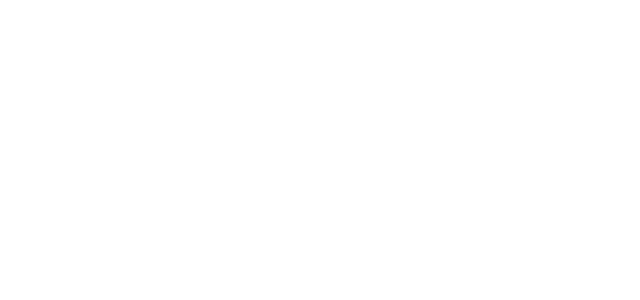
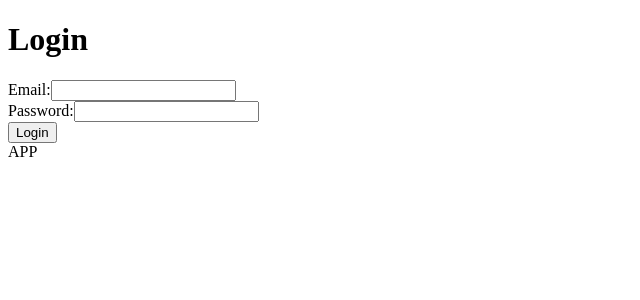
Before and after one commit to QuinttAdam/shoe_frontend, a Vue app: page / in a window 1280 px wide. Shown: the top 300 px of the page, without its empty margins (0-640 px from the left). Built offline with nearby package versions, Linux system fonts and the light colour scheme.

Commit message:
feat: Add login functionality to App.vue

```diff
--- a/src/App.vue
+++ b/src/App.vue
@@ -1,9 +1,13 @@
 <script setup>
+import { ref, onMounted } from 'vue'
+import Login from './components/login.vue';
+
 
 </script>
 
 <template>
-
+  <Login />
+  APP
 </template>
 
 <style scoped>
--- /dev/null
+++ b/src/components/login.vue
@@ -0,0 +1,69 @@
+<!-- Login.vue -->
+
+<script setup>
+import { ref } from 'vue';
+
+const email = ref('');
+const password = ref('');
+const error = ref(null);
+
+const login = async () => {
+  // Replace 'YOUR_API_ENDPOINT' with your actual API endpoint
+  const apiEndpoint = 'http://localhost:3000/api/v1/users/login';
+
+  try {
+    // Make a request to your API to check the credentials
+    const response = await fetch(apiEndpoint, {
+      method: 'POST',
+      headers: {
+        'Content-Type': 'application/json',
+      },
+      body: JSON.stringify({ email: email.value, password: password.value }),
+
+    });
+    console.log(email.value, password.value);
+    // Assuming the API returns a JSON object with a 'success' property
+    const result = await response.json();
+    console.log(result);
+
+    if (result.status==='success') {
+      // Handle successful login, e.g., show a success message or redirect to another screen
+      console.log('Login successful!');
+    } else {
+      // Handle authentication error
+      console.log(result.message);
+      error.value = 'Invalid email or password';
+    }
+  } catch (e) {
+    console.error('Error during login:', e);
+    // Handle other errors
+    error.value = 'An error occurred during login';
+  }
+};
+</script>
+
+<template>
+  <div>
+    <h1>Login</h1>
+
+    <form @submit.prevent="login">
+      <div>
+        <label for="email">Email:</label>
+        <input type="email" id="email" v-model="email" required />
+      </div>
+
+      <div>
+        <label for="password">Password:</label>
+        <input type="password" id="password" v-model="password" required />
+      </div>
+
+      <div v-if="error" class="error">{{ error }}</div>
+
+      <button type="submit">Login</button>
+    </form>
+  </div>
+</template>
+
+<style scoped>
+/* Add your styling here */
+</style>
```
